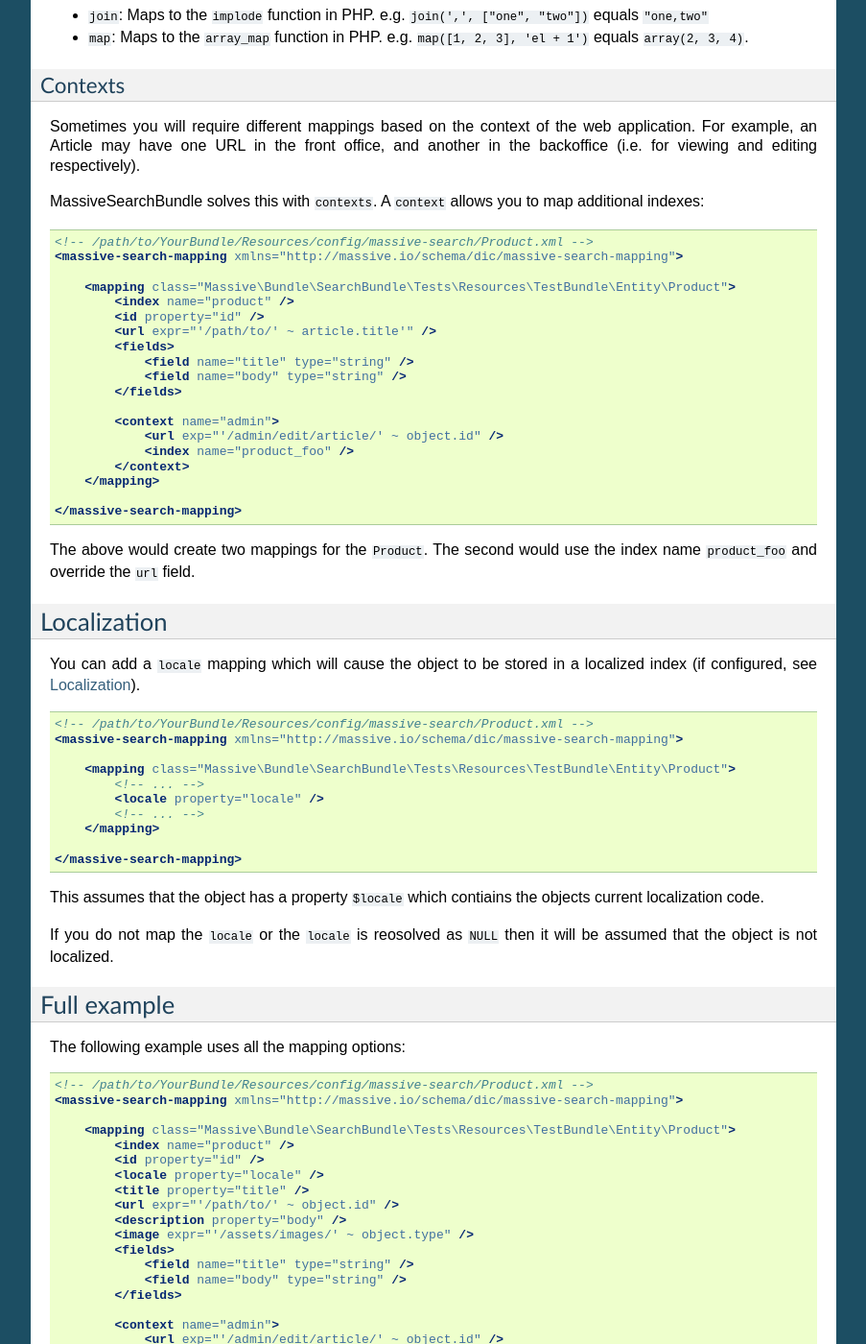
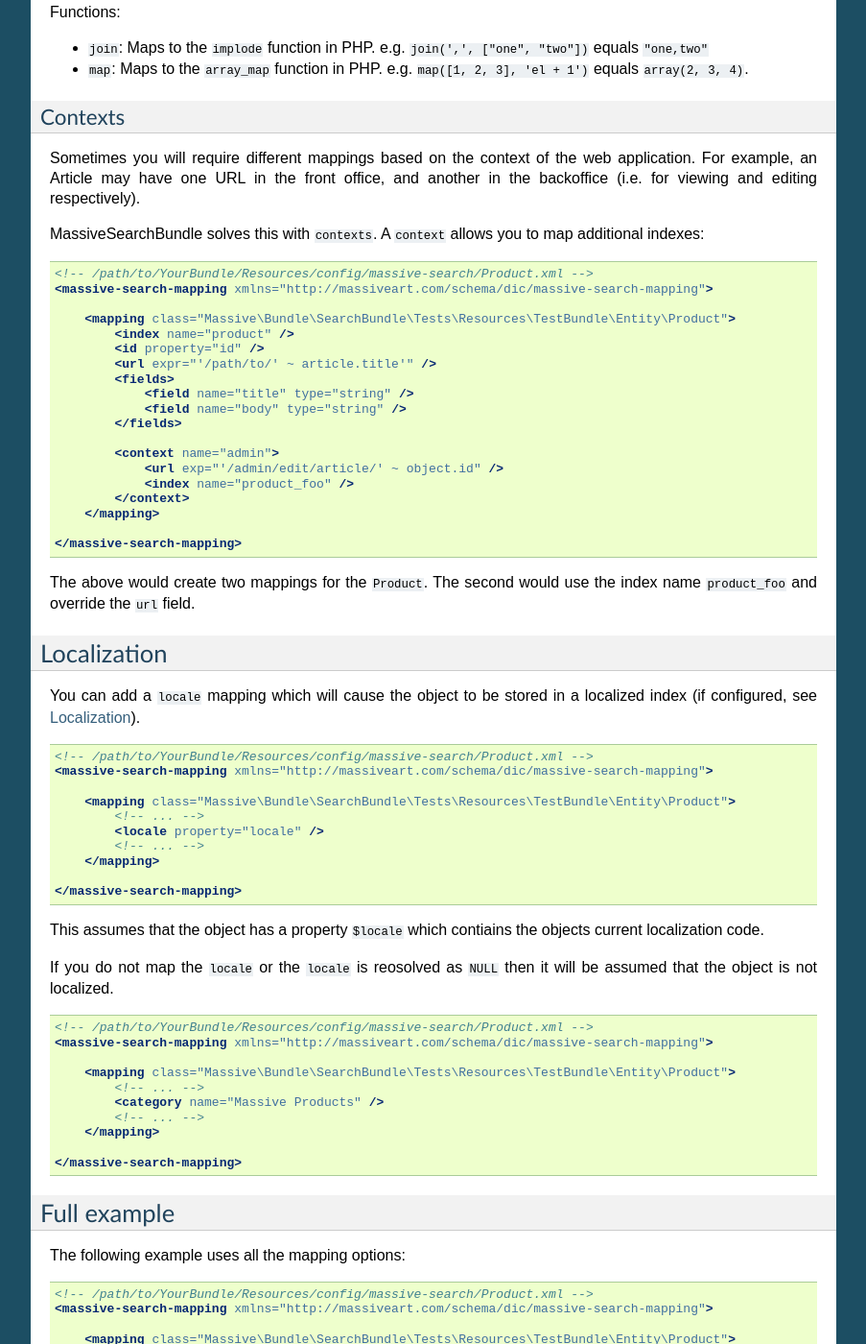
Before and after one commit to massiveart/MassiveSearchBundle, a Sphinx documentation site: the page built from Resources/docs/mapping.rst, in a window 1280 px wide and 1400 px high, scrolled down 1569 px. Shown: the whole window at 96% size, without its empty margins (198-1101 px from the left). Built offline with Sphinx 7.4.7, drawn with Linux system fonts in a browser that asks for light colours; some of the changed text lies outside the part shown.

Commit message:
Added category doc

```diff
--- a/Resources/docs/index.rst
+++ b/Resources/docs/index.rst
@@ -1,8 +1,7 @@
-FOSHttpCacheBundle
+MassiveSearchBundle
 ==================
 
 This is the documentation for the `MassiveSearchBundle <https://github.com/massiveart/MassiveSearchBundle>`_.
-Use the FOSHttpCacheBundle to:
 
 Contents
 --------
--- a/Resources/docs/mapping.rst
+++ b/Resources/docs/mapping.rst
@@ -7,7 +7,7 @@
 .. code-block:: xml
 
     <!-- /path/to/YourBundle/Resources/config/massive-search/Product.xml -->
-    <massive-search-mapping xmlns="http://massive.io/schema/dic/massive-search-mapping">
+    <massive-search-mapping xmlns="http://massiveart.com/schema/dic/massive-search-mapping">
 
         <mapping class="Massive\Bundle\SearchBundle\Tests\Resources\TestBundle\Entity\Product">
             <index name="product" />
@@ -28,17 +28,19 @@
 
 The possible mappings are:
 
-- ``index``: Name of the index in which to insert the record
-- ``title``: Title to use in search results
-- ``description``: A description for the search result
-- ``url``: The URL to which the search resolt should link to
-- ``image``: An image to associate with the search result
-- ``fields``: List of ``<field />`` elements detailing which fields should be
+- **index**: Name of the index in which to insert the record
+- **title**: Title to use in search results
+- **description**: A description for the search result
+- **url**: The URL to which the search resolt should link to
+- **image**: An image to associate with the search result
+- **category**: Name of a category string to include in search results
+- **fields**: List of ``<field />`` elements detailing which fields should be
   indexed (i.e. used when finding search results).
 
-Each mapping can use either a ``property`` attribute or an ``expr`` attribute.
-These attributes determine how the value is retrieved. ``property`` will use
-the Symfony `PropertyAccess`_ component, and ``expr`` will use
+Each mapping (except **index** and **category** which are literal values) can
+use either a ``property`` attribute or an ``expr`` attribute.  These
+attributes determine how the value is retrieved. ``property`` will use the
+Symfony `PropertyAccess`_ component, and ``expr`` will use
 `ExpressionLanguage`_.
 
 PropertyAccess allows you to access properties of an object by path, e.g.
@@ -80,7 +82,7 @@
 
 .. code-block:: xml
 
-    <massive-search-mapping xmlns="http://massive.io/schema/dic/massive-search-mapping">
+    <massive-search-mapping xmlns="http://massiveart.com/schema/dic/massive-search-mapping">
         <mapping class="Massive\Bundle\SearchBundle\Tests\Resources\TestBundle\Entity\Product">
             <!-- ... -->
             <url expr="'/path/to/' ~ article.title'" />
@@ -108,7 +110,7 @@
 .. code-block:: xml
 
     <!-- /path/to/YourBundle/Resources/config/massive-search/Product.xml -->
-    <massive-search-mapping xmlns="http://massive.io/schema/dic/massive-search-mapping">
+    <massive-search-mapping xmlns="http://massiveart.com/schema/dic/massive-search-mapping">
 
         <mapping class="Massive\Bundle\SearchBundle\Tests\Resources\TestBundle\Entity\Product">
             <index name="product" />
@@ -139,7 +141,7 @@
 .. code-block:: xml
 
     <!-- /path/to/YourBundle/Resources/config/massive-search/Product.xml -->
-    <massive-search-mapping xmlns="http://massive.io/schema/dic/massive-search-mapping">
+    <massive-search-mapping xmlns="http://massiveart.com/schema/dic/massive-search-mapping">
 
         <mapping class="Massive\Bundle\SearchBundle\Tests\Resources\TestBundle\Entity\Product">
             <!-- ... -->
@@ -155,6 +157,19 @@
 If you do not map the ``locale`` or the ``locale`` is reosolved as ``NULL``
 then it will be assumed that the object is not localized.
 
+.. code-block:: xml
+
+    <!-- /path/to/YourBundle/Resources/config/massive-search/Product.xml -->
+    <massive-search-mapping xmlns="http://massiveart.com/schema/dic/massive-search-mapping">
+
+        <mapping class="Massive\Bundle\SearchBundle\Tests\Resources\TestBundle\Entity\Product">
+            <!-- ... -->
+            <category name="Massive Products" />
+            <!-- ... -->
+        </mapping>
+
+    </massive-search-mapping>
+
 Full example
 ------------
 
@@ -163,7 +178,7 @@
 .. code-block:: xml
 
     <!-- /path/to/YourBundle/Resources/config/massive-search/Product.xml -->
-    <massive-search-mapping xmlns="http://massive.io/schema/dic/massive-search-mapping">
+    <massive-search-mapping xmlns="http://massiveart.com/schema/dic/massive-search-mapping">
 
         <mapping class="Massive\Bundle\SearchBundle\Tests\Resources\TestBundle\Entity\Product">
             <index name="product" />
@@ -173,6 +188,7 @@
             <url expr="'/path/to/' ~ object.id" />
             <description property="body" />
             <image expr="'/assets/images/' ~ object.type" />
+            <category name="My Category" />
             <fields>
                 <field name="title" type="string" />
                 <field name="body" type="string" />
```
